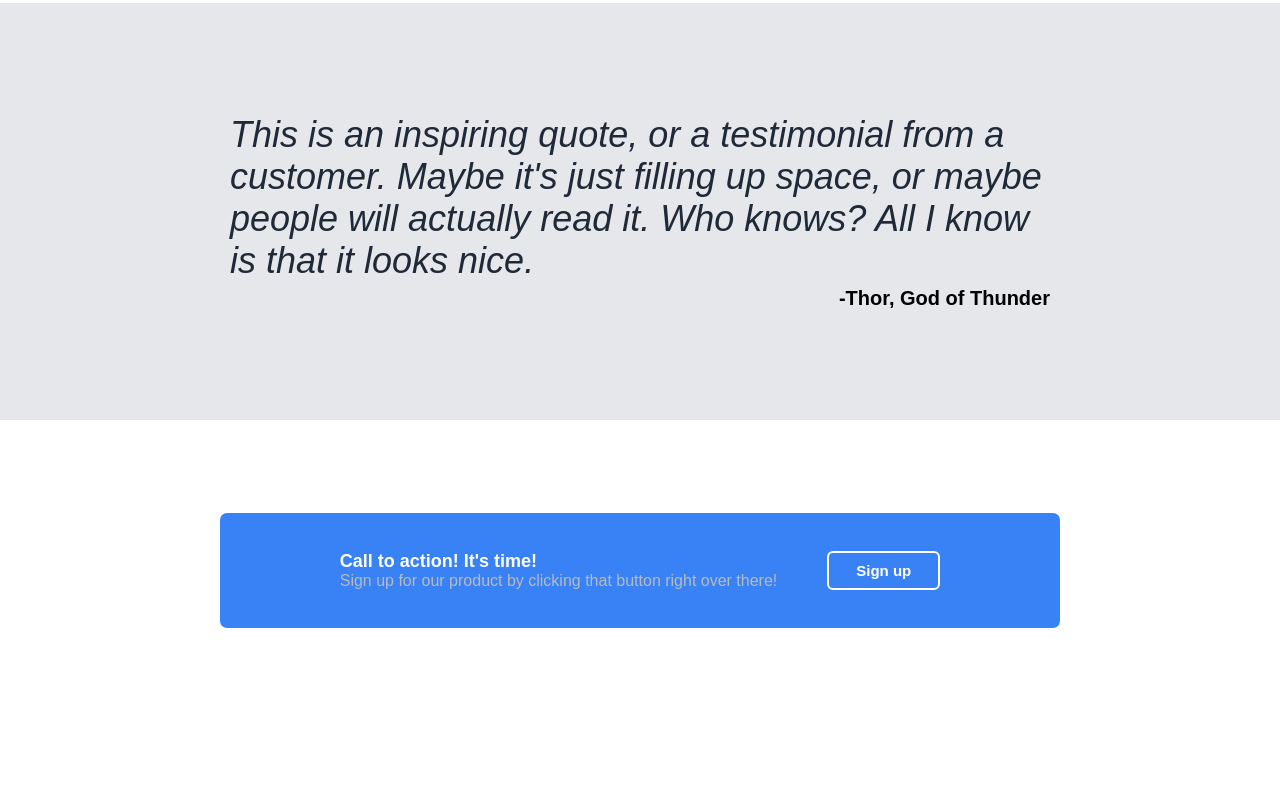
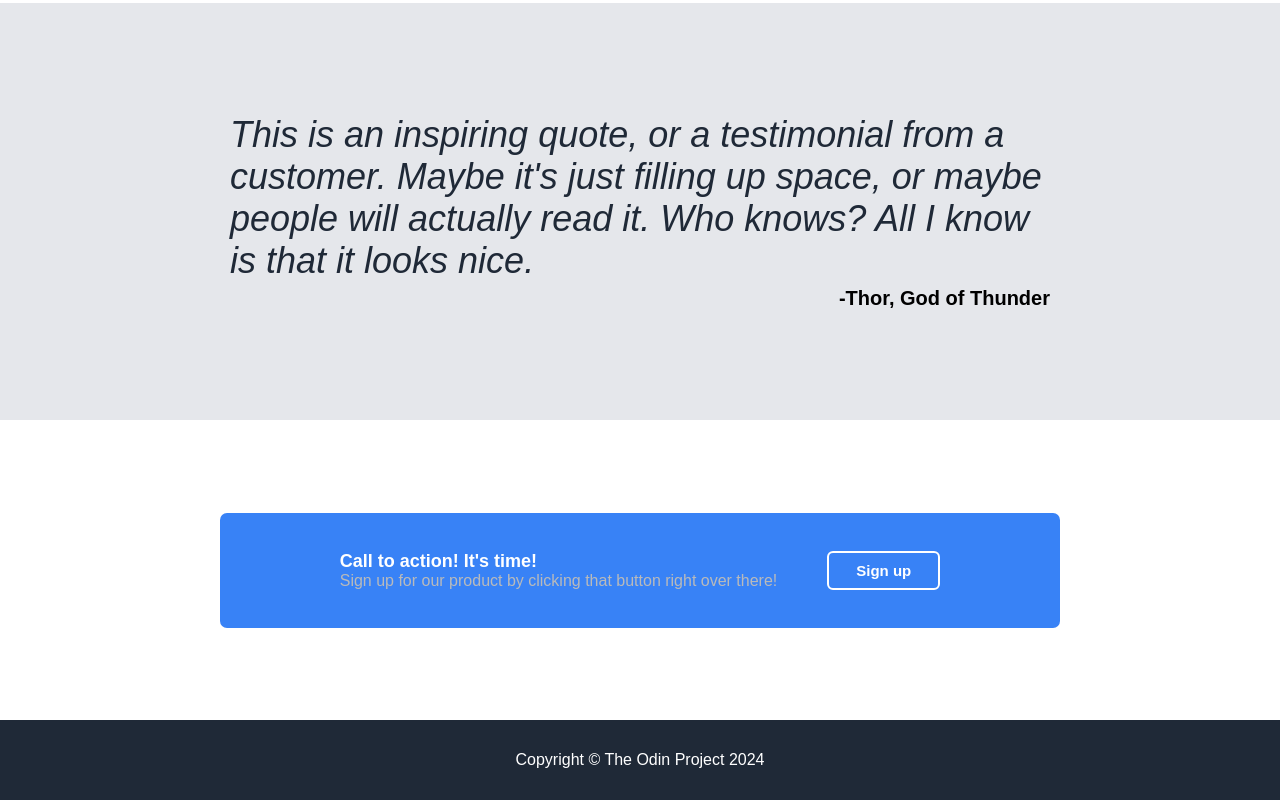
Before and after one commit to Lladnar-Fall/project-website, a plain HTML site: page index.html in a window 1280 px wide. Shown: the part 929-1729 px from the top of the page. Before the commit the page ends 1649 px from the top, so only its background shows below. Drawn offline with Linux system fonts and the light colour scheme.

Commit message:
Completed the footer, added the copyright and the name

```diff
--- a/index.html
+++ b/index.html
@@ -92,5 +92,11 @@
                 </button>
             </div>
         </div>
+
+        <div class="footer">
+            <div class="footer-text">
+                Copyright &#169; The Odin Project 2024
+            </div>
+        </div>
     </body>
     </html>
--- a/styles.css
+++ b/styles.css
@@ -189,3 +189,14 @@ p {
     font-size: 15px;
     padding: 7px 27px;
 }
+
+
+/* footer */
+
+.footer {
+    background-color: #1f2937;
+    height: 80px;
+    text-align: center;
+    align-content: center;
+    color: white;
+}
```
